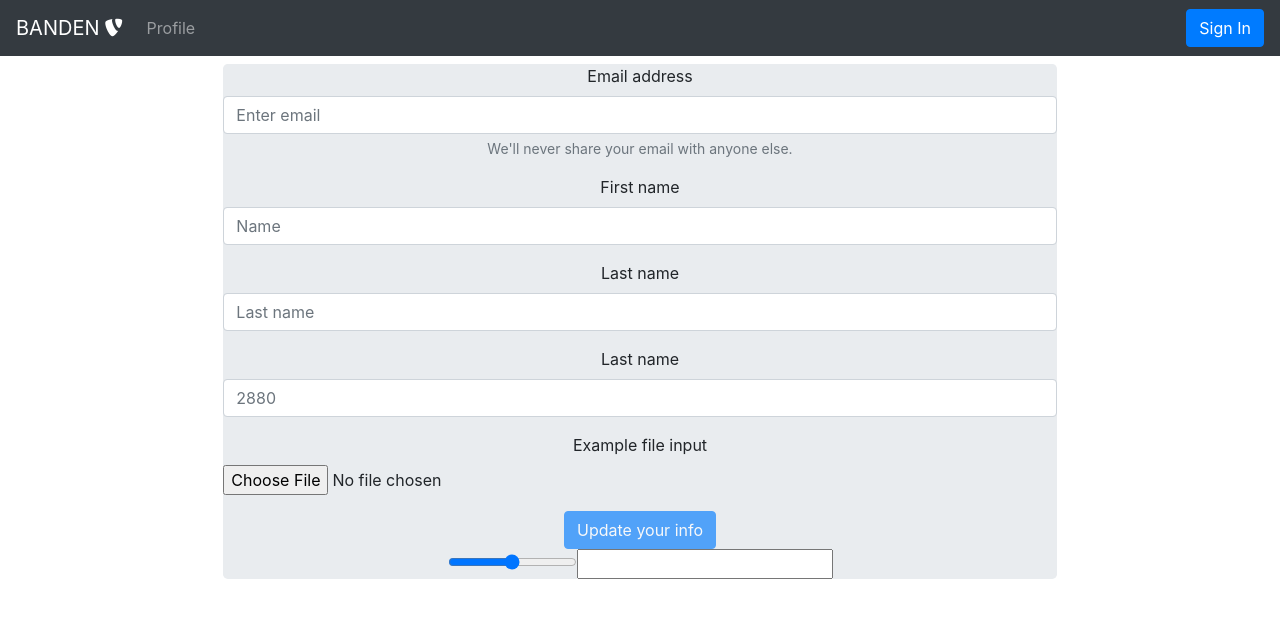
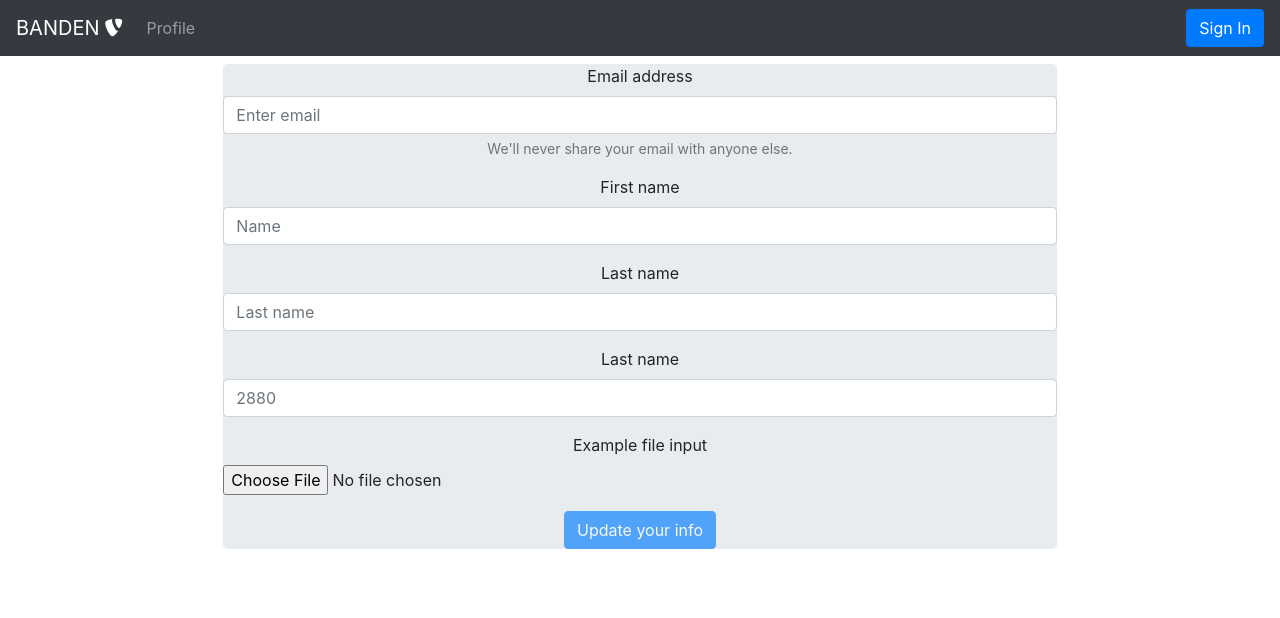
Before and after one commit to MarcusJyl/SecurityProject, a React (Create React App) app in the folder frontend/: page /profile in a window 1280 px wide. Shown: the top 618 px of the page. Built offline with nearby package versions, Linux system fonts and the light colour scheme.

Commit message:
er dum og glemte noget XD :D

```diff
--- a/frontend/package.json
+++ b/frontend/package.json
@@ -15,7 +15,6 @@
     "react-recaptcha": "^2.3.10",
     "react-router-dom": "^5.2.0",
     "react-scripts": "4.0.0",
-    "react-slider": "^1.1.4",
     "web-vitals": "^0.2.4"
   },
   "scripts": {
--- a/frontend/src/routes/Profile.js
+++ b/frontend/src/routes/Profile.js
@@ -1,7 +1,6 @@
 import React, { useState } from "react";
 import { Col, Jumbotron, Row, Button, Form } from "react-bootstrap";
 import { storage } from "../utils/firebase";
-import ReactSlider from 'react-slider'
 
 export default function Profile() {
   const [options, setOptions] = useState({})
@@ -14,7 +13,7 @@ export default function Profile() {
 
   function handleChangeRange(e, input) {
     let value = e.target.value | input
-    setOptions({range: value})
+    setOptions({ range: value })
     // setFile(e.target);
   }
 
@@ -68,10 +67,10 @@ export default function Profile() {
 
           {(file != null) && <>
             <img src={URL.createObjectURL(file)} alt="" />
-            <ReactSlider /></>}
-            <input type="range" onChange={handleChangeRange} value={options.range} max={1000}/>
-            <input type="number" onChange={handleChangeRange} value={options.range} max={1000}/>
-
+            <input type="range" onChange={handleChangeRange} value={options.range} max={1000} />
+            <input type="number" onChange={handleChangeRange} value={options.range} max={1000} />
+          </>
+          }
 
 
 
```
